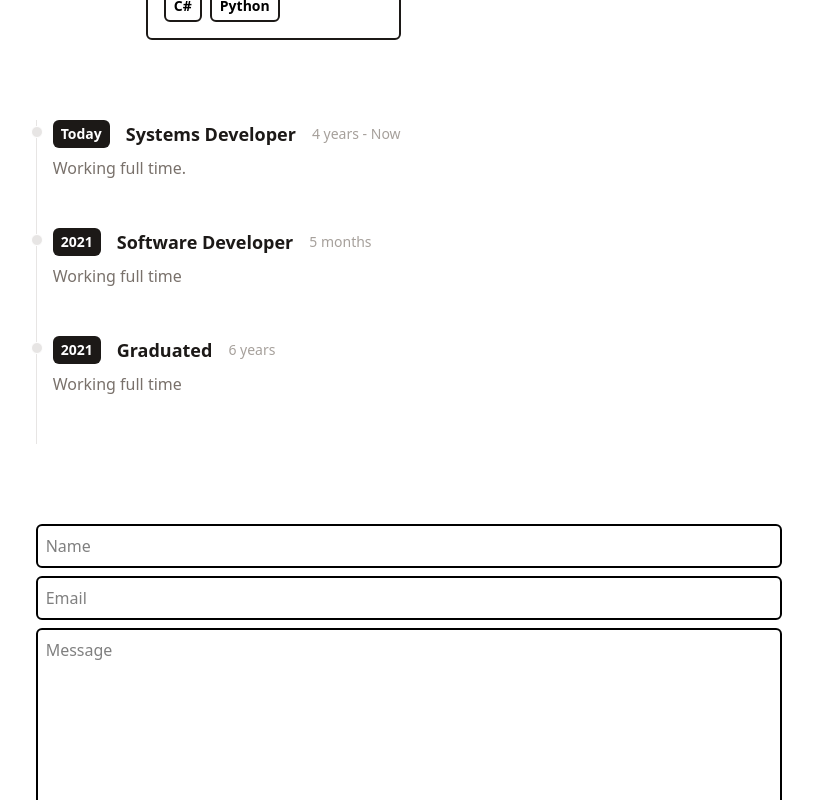
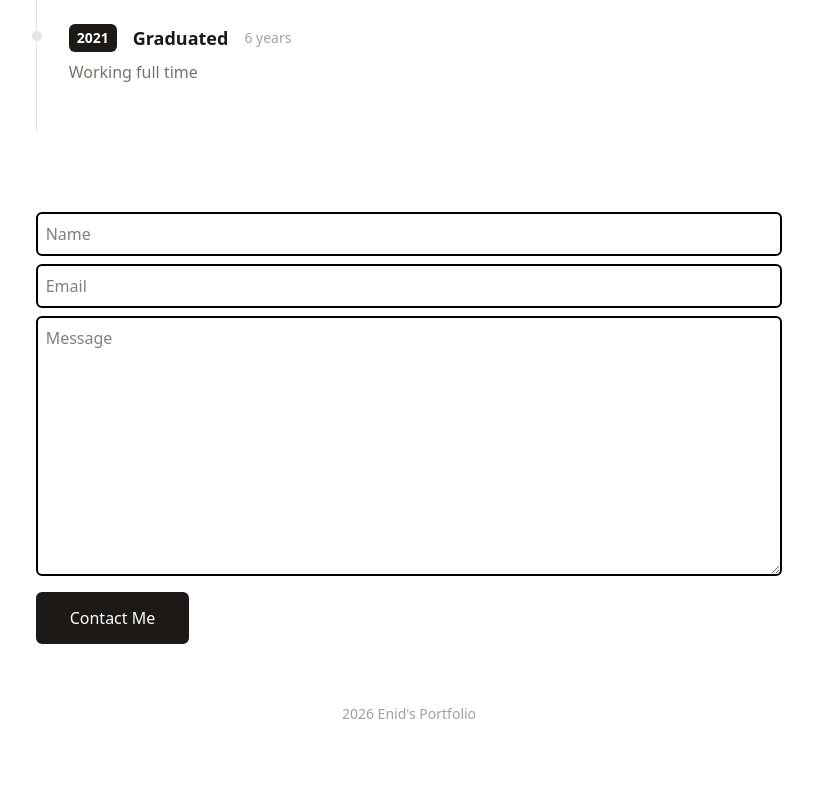
Before and after one commit to eabean/eabean.github.io, a React (Vite) app in the folder min-portfolio/: page / in a window 1280 px wide. Shown: the part 840-1640 px from the top of the page, without its empty margins (231-1044 px from the left). After the commit the page ends 1584 px from the top, so only its background shows below. Built offline with nearby package versions, Linux system fonts and the light colour scheme.

Commit message:
small adjustments

```diff
--- a/min-portfolio/src/components/Footer.jsx
+++ b/min-portfolio/src/components/Footer.jsx
@@ -2,11 +2,10 @@
 
 function Footer() {
     return (
-        <div>
-
+        <div className="py-5 text-center text-sm text-stone-400 dark:text-stone-500">
+            <p>{new Date().getFullYear()} Enid's Portfolio</p>
         </div>
     )
-
 }
 
 
--- a/min-portfolio/src/components/Portfolio.jsx
+++ b/min-portfolio/src/components/Portfolio.jsx
@@ -5,7 +5,7 @@
 function Portfolio() {
     return (
         <div className="flex flex-col md:flex-row items-center justify-center">
-            <div className="grid grid-cols-1 md:grid-cols-2 lg:grid-cols-2 gap-4">
+            <div className="grid grid-cols-1 md:grid-cols-2 lg:grid-cols-3 gap-4">
             {portfolio.map(project => (
                 <PortfolioItem
                     imgUrl={project.imgUrl}
--- a/min-portfolio/src/components/PortfolioItem.jsx
+++ b/min-portfolio/src/components/PortfolioItem.jsx
@@ -20,9 +20,6 @@
                 </p>
             </div>
         </div>
-
-
-
     )
 
 }
--- a/min-portfolio/src/components/Timeline.jsx
+++ b/min-portfolio/src/components/Timeline.jsx
@@ -5,7 +5,7 @@
 
 function Timeline() {
     return (
-        <div className="flex flex-col md:flex-row justify-center my-20">
+        <div className="flex flex-col md:flex-row justify-center items-center my-20">
             <div className="w-full md:w-7/12">
                 {timeline.map(item => (
                     <TimelineItem
--- a/min-portfolio/src/components/TimelineItem.jsx
+++ b/min-portfolio/src/components/TimelineItem.jsx
@@ -2,23 +2,23 @@
 
 function TimelineItem({ year, title, duration, details }) {
     return (
-           <ol className="flex flex-col md:flex-row relative border-l border-stone-200 dark:border-stone-700">
+           <ol className="flex flex-col md:flex-row relative border-l border-stone-200 dark:border-stone-700 px-4">
          <li className="mb-10 ml-4">
             <div className="absolute w-3 h-3 bg-stone-200 rounded-full mt-1.5 -left-1.5 border border-white dark:border-stone-900 dark:bg-stone-700" />
-            <p className="flex flex-wrap gap-4 flex-row items-center justify-start text-xs md:text-sm">
+            <div className="flex flex-wrap gap-4 flex-row items-center justify-start text-xs md:text-sm">
                <span className="inline-block px-2 py-1 font-semibold text-white dark:text-stone-900 bg-stone-900 dark:bg-white rounded-md">
                   {year}
                </span>
                <h3 className="text-lg font-semibold text-stone-900 dark:text-white">
                   {title}
                </h3>
-               <div className="my-1 text-sm font-normal leading-none text-stone-400 dark:text-stone-500">
+               <span className="my-1 text-sm font-normal leading-none text-stone-400 dark:text-stone-500">
                   {duration}
-               </div>
-            </p>
-            <p className="my-2 text-base font-normal text-stone-500 dark:text-stone-400">
+               </span>
+            </div>
+            <div className="my-2 text-base font-normal text-stone-500 dark:text-stone-400">
                {details}
-            </p>
+            </div>
          </li>
       </ol>
     )
```
